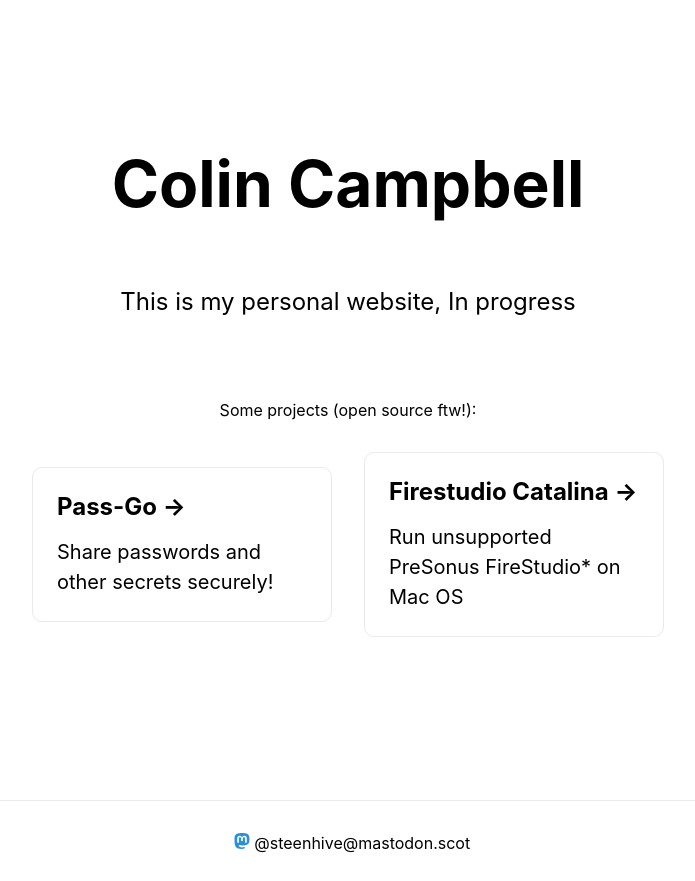
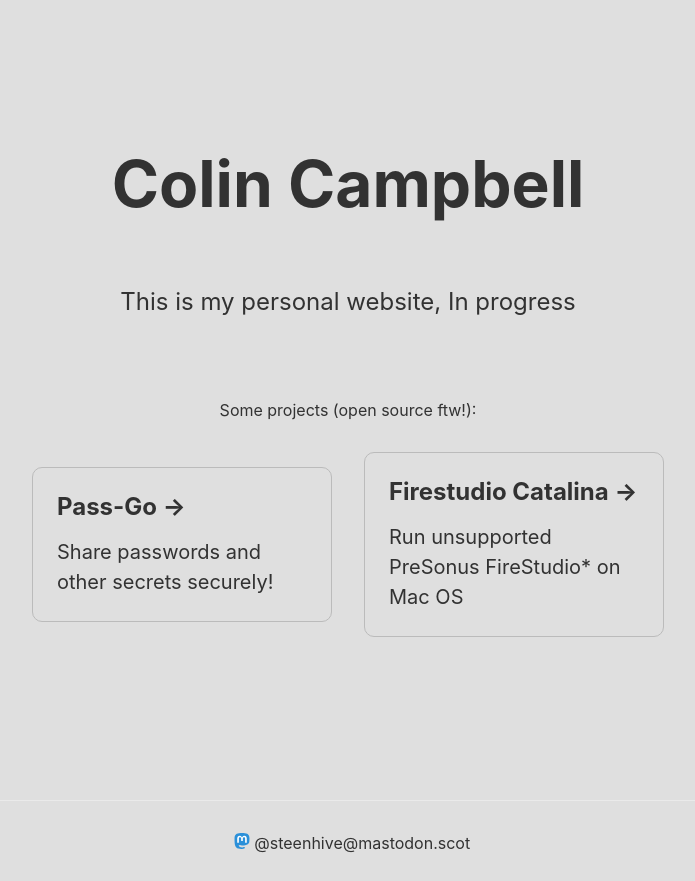
Before and after one commit to colin-campbell/colin-campbell.se, a Next.js app: page / in a window 1280 px wide. Shown: the whole page, without its empty margins (292-987 px from the left). Built offline with nearby package versions, Linux system fonts and the light colour scheme.

Commit message:
main: Stop blinding people

```diff
--- a/styles/Home.module.css
+++ b/styles/Home.module.css
@@ -79,7 +79,7 @@
   text-align: left;
   color: inherit;
   text-decoration: none;
-  border: 1px solid #eaeaea;
+  border: 1px solid #bbbbbb;
   border-radius: 10px;
   transition: color 0.15s ease, border-color 0.15s ease;
   max-width: 300px;
--- a/styles/globals.css
+++ b/styles/globals.css
@@ -4,6 +4,8 @@ body {
   margin: 0;
   font-family: -apple-system, BlinkMacSystemFont, Segoe UI, Roboto, Oxygen,
     Ubuntu, Cantarell, Fira Sans, Droid Sans, Helvetica Neue, sans-serif;
+    background: rgb(223, 223, 223);
+    color: rgb(50, 50, 50);
 }
 
 a {
@@ -20,7 +22,7 @@ a {
     color-scheme: dark;
   }
   body {
-    color: white;
-    background: black;
+    color: rgb(165, 164, 164);
+    background: rgb(50, 50, 50);
   }
 }
```
Also changed, not shown: public/vercel.svg (deleted).
